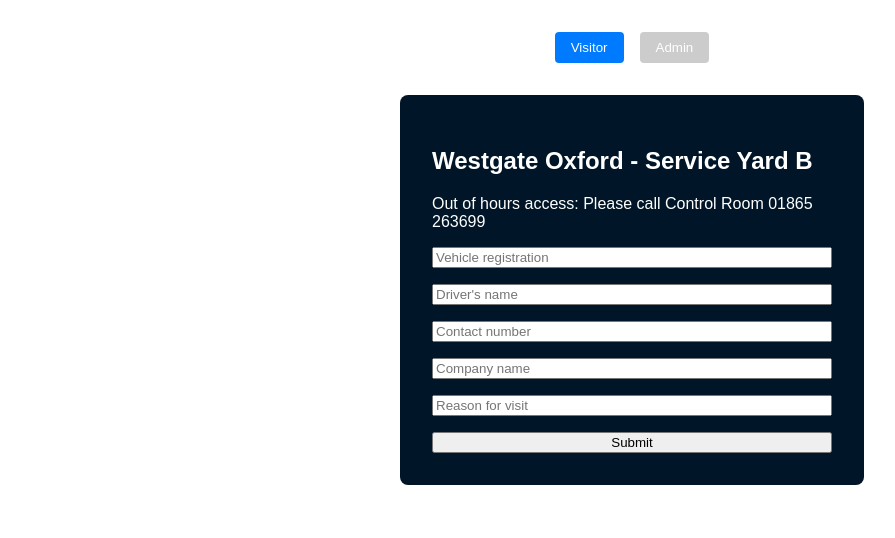
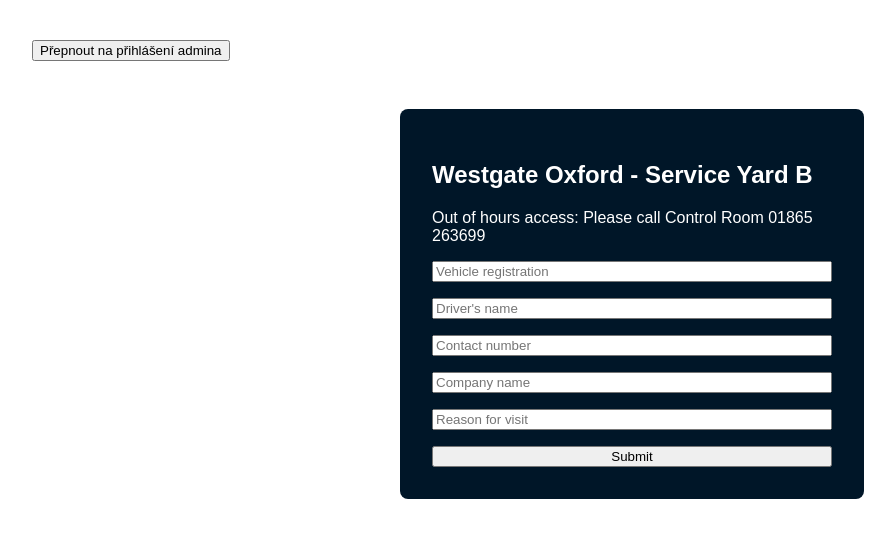
Before and after one commit to MiniJobs4u/venter, a React (Vite) app: page / in a window 1280 px wide. Shown: the top 538 px of the page, without its empty margins (8-903 px from the left). Built offline with nearby package versions, Linux system fonts and the light colour scheme.

Commit message:
Update App.jsx

```diff
--- a/src/App.jsx
+++ b/src/App.jsx
@@ -4,41 +4,19 @@
 import AdminLogin from "./components/AdminLogin";
 
 function App() {
-  const [mode, setMode] = useState("visitor");
+  const [isAdmin, setIsAdmin] = useState(false);
+
+  const toggleMode = () => {
+    setIsAdmin((prev) => !prev);
+  };
 
   return (
-    <div>
-      <div style={{ textAlign: "center", margin: "2rem" }}>
-        <button
-          onClick={() => setMode("visitor")}
-          style={{
-            marginRight: "1rem",
-            padding: "0.5rem 1rem",
-            backgroundColor: mode === "visitor" ? "#007bff" : "#ccc",
-            color: "#fff",
-            border: "none",
-            borderRadius: "4px",
-            cursor: "pointer",
-          }}
-        >
-          Visitor
-        </button>
-        <button
-          onClick={() => setMode("admin")}
-          style={{
-            padding: "0.5rem 1rem",
-            backgroundColor: mode === "admin" ? "#007bff" : "#ccc",
-            color: "#fff",
-            border: "none",
-            borderRadius: "4px",
-            cursor: "pointer",
-          }}
-        >
-          Admin
-        </button>
-      </div>
+    <div style={{ padding: "2rem", fontFamily: "sans-serif" }}>
+      <button onClick={toggleMode} style={{ marginBottom: "1rem" }}>
+        {isAdmin ? "Přepnout na registraci" : "Přepnout na přihlášení admina"}
+      </button>
 
-      {mode === "visitor" ? <Register /> : <AdminLogin />}
+      {isAdmin ? <AdminLogin /> : <Register />}
     </div>
   );
 }
```
